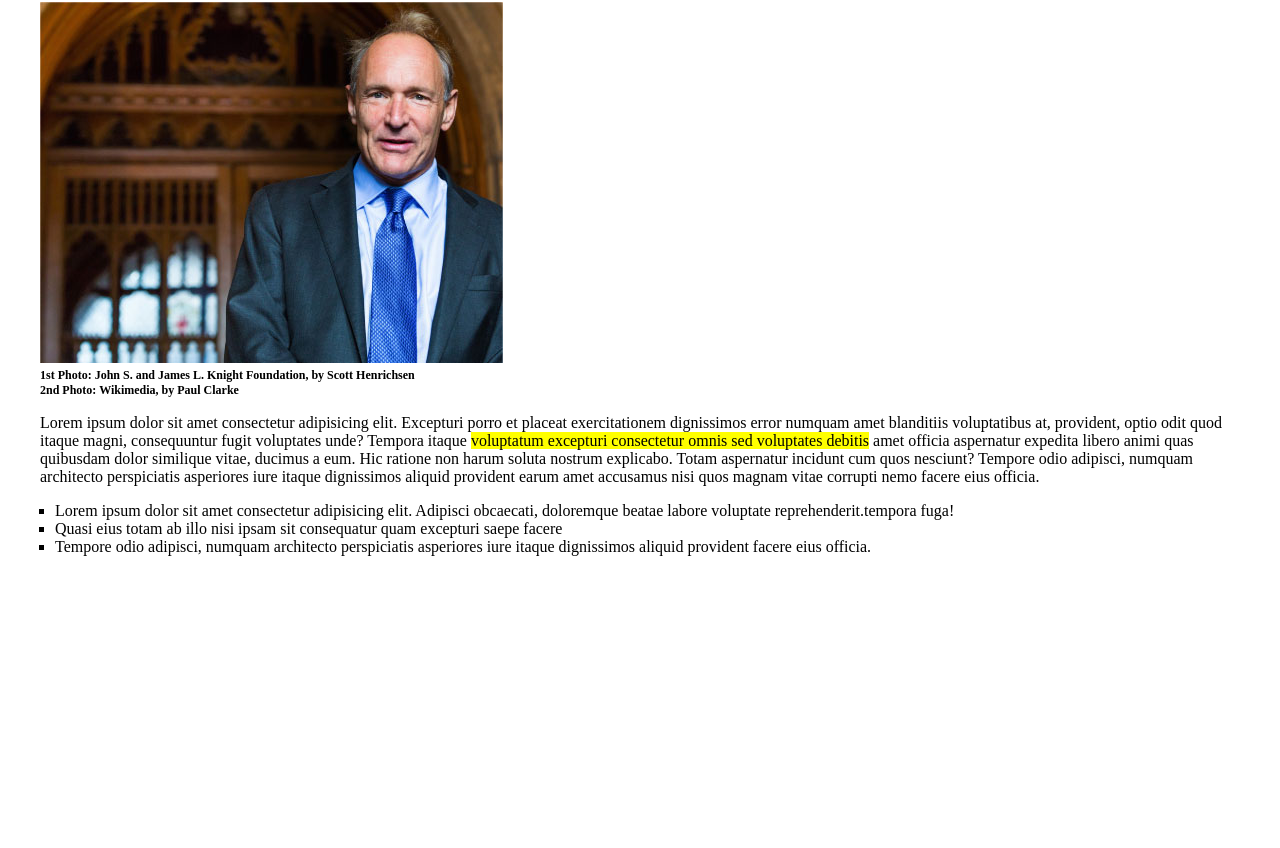
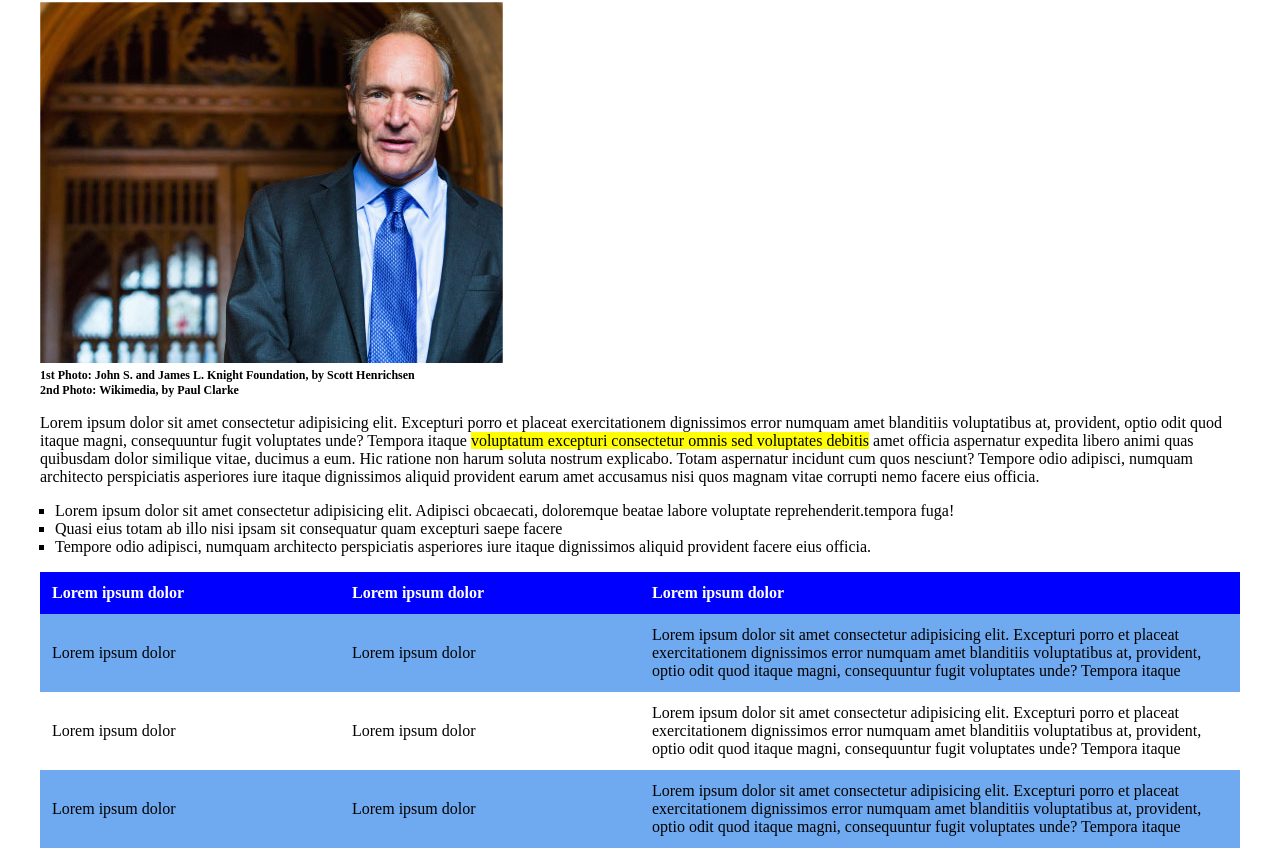
Before and after one commit to DenisF89/html-css-booleaner, a plain HTML site: page index.html in a window 1280 px wide. Shown: the part 653-1501 px from the top of the page. Before the commit the page ends 1225 px from the top, so only its background shows below. Drawn offline with Linux system fonts and the light colour scheme.

Commit message:
Aggiunto Tabella HTML+CSS

```diff
--- a/index.html
+++ b/index.html
@@ -25,7 +25,7 @@
                         <figcaption>1st Photo: John S. and James L. Knight Foundation, by Scott Henrichsen<br>
                         2nd Photo: Wikimedia, by Paul Clarke</figcaption>
                     </figure>
-                    <section>
+                    <section id="section1">
                         <p> Lorem ipsum dolor sit amet consectetur adipisicing elit. Excepturi porro et placeat exercitationem
                             dignissimos error numquam amet blanditiis voluptatibus at, provident, optio odit quod itaque magni,
                             consequuntur fugit voluptates unde? Tempora itaque <span class="mark_yellow">voluptatum excepturi
@@ -43,6 +43,46 @@
                                 provident  facere eius officia.</li>
                         </ul>
                     </section>
+                    <section id=section2>
+                        <table id="lorem">
+                            <thead>
+                                <tr>
+                                    <th>Lorem ipsum dolor</th>
+                                    <th>Lorem ipsum dolor</th>
+                                    <th>Lorem ipsum dolor</th>
+                                </tr>
+                            </thead>
+                            <tbody>
+                                <tr>
+                                    <td>Lorem ipsum dolor</td>
+                                    <td>Lorem ipsum dolor</td>
+                                    <td >Lorem ipsum dolor sit amet consectetur adipisicing elit.
+                                        Excepturi porro et placeat exercitationem dignissimos error
+                                        numquam amet blanditiis voluptatibus at, provident, optio
+                                        odit quod itaque magni, consequuntur fugit voluptates unde?
+                                        Tempora itaque</td>
+                                </tr>
+                                <tr>
+                                    <td>Lorem ipsum dolor</td>
+                                    <td>Lorem ipsum dolor</td>
+                                    <td >Lorem ipsum dolor sit amet consectetur adipisicing elit.
+                                        Excepturi porro et placeat exercitationem dignissimos error
+                                        numquam amet blanditiis voluptatibus at, provident, optio
+                                        odit quod itaque magni, consequuntur fugit voluptates unde?
+                                        Tempora itaque</td>
+                                </tr>
+                                <tr>
+                                    <td>Lorem ipsum dolor</td>
+                                    <td>Lorem ipsum dolor</td>
+                                    <td >Lorem ipsum dolor sit amet consectetur adipisicing elit.
+                                        Excepturi porro et placeat exercitationem dignissimos error
+                                        numquam amet blanditiis voluptatibus at, provident, optio
+                                        odit quod itaque magni, consequuntur fugit voluptates unde?
+                                        Tempora itaque</td>
+                                </tr>
+                            </tbody>
+                        </table>
+                    <section>
                 </article>
             </div>
         </main>
--- a/style.css
+++ b/style.css
@@ -63,6 +63,10 @@ time{
       font-weight: 800;
 }
 
+.mark_yellow{
+    background-color: yellow;
+}
+
 /*-----------------IMMAGINI---------------------*/
 figure{
     margin: 0;
@@ -76,12 +80,35 @@ figcaption{
     font-size: 12px;
 }
 
-.mark_yellow{
-    background-color: yellow;
-}
 
+
+/*-----------------LISTA---------------------*/
 ul{
     padding-left:15px; /* allineo la lista al testo (a 0px i punti escono)*/
     list-style-position:outside; /* punti fuori dal testo (default) */
     list-style-type:square; /* stile dei punti (cerchio,quadrato,ecc. */
 }
+
+/*-----------------TABELLA---------------------*/
+#lorem{
+    width: 100%;
+    border-collapse: collapse;
+}
+#lorem td, #lorem th{padding: 12px;}
+
+#lorem th{
+    background-color: blue;
+    color:white;
+    text-align: left;
+
+}
+#lorem td{
+    height: 50px;
+    text-align: left;
+    vertical-align: middle;
+    width:25%;
+}
+
+#lorem td:nth-child(3){width:50%;}
+
+tr:nth-child(odd){background-color: #6fa9ef;}
```
